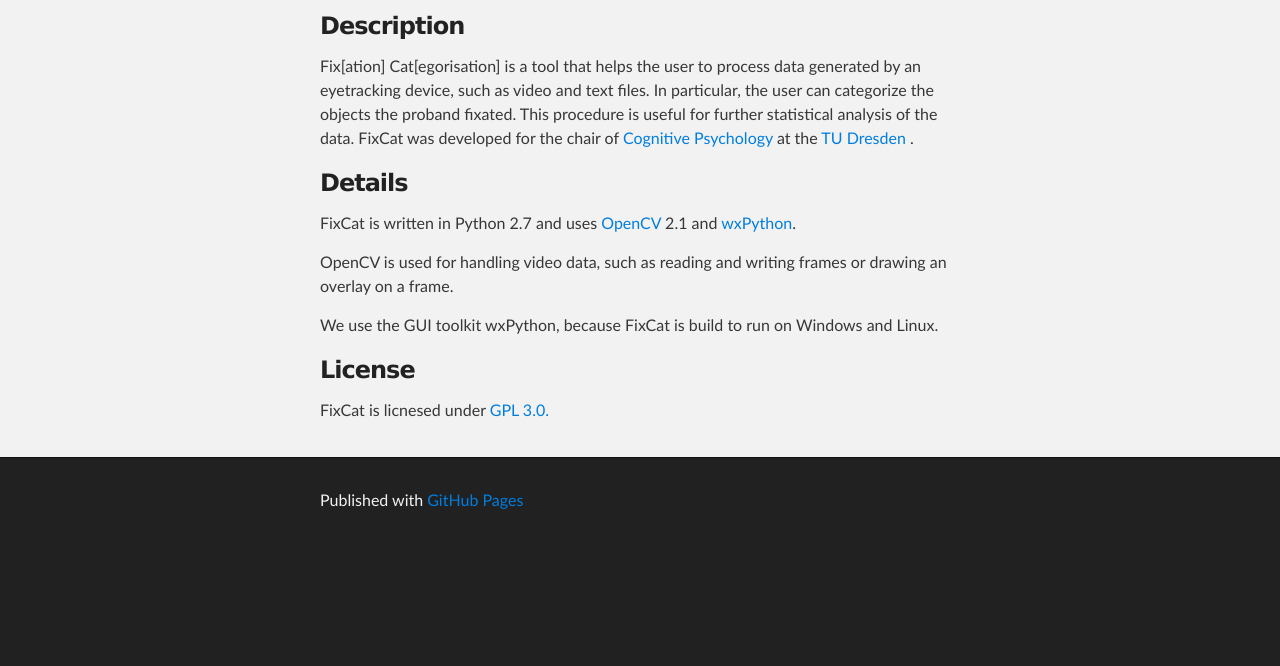
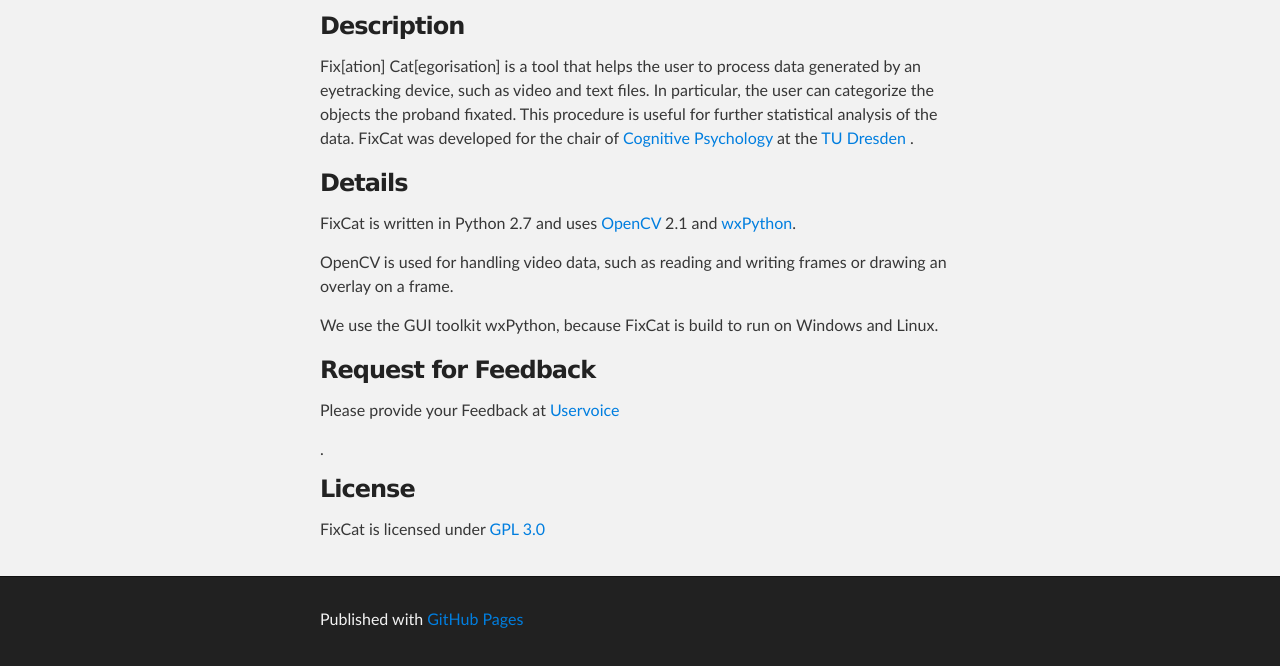
Before and after one commit to KopierKatze/FixCat, a plain HTML site: page index.html in a window 1280 px wide. Shown: the part 252-918 px from the top of the page. Before the commit the page ends 800 px from the top, so only its background shows below. Drawn offline with Linux system fonts and the light colour scheme.

Commit message:
added Feedback request

```diff
--- a/index.html
+++ b/index.html
@@ -41,9 +41,12 @@ FixCat was developed for the chair of <a href="http://tu-dresden.de/die_tu_dresd
 <p>OpenCV is used for handling video data, such as reading and writing frames or drawing an overlay on a frame. </p>
 <p>We use the GUI toolkit wxPython, because FixCat is build to run on Windows and Linux. </p>
 
+<h3>Request for Feedback</h3>
+<p>Please provide your Feedback at <a href="https://fixcat.uservoice.com">Uservoice</a></p>.
+
 <h3>License</h3>
 
-<p>FixCat is licnesed under <a href="http://www.gnu.org/licenses/gpl.txt">GPL 3.0.</a> </p>
+<p>FixCat is licensed under <a href="http://www.gnu.org/licenses/gpl.txt">GPL 3.0</a></p>
 
       </section>
     </div>
```
